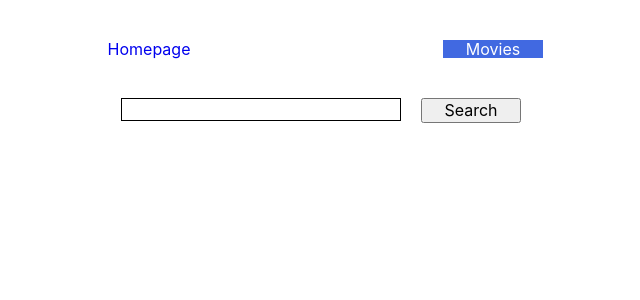
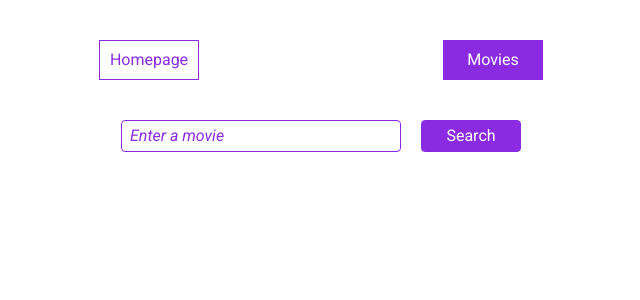
Before and after one commit to malyshkoserhii/goit-react-hw-05-movies, a React (Create React App) app: page /movies in a window 1280 px wide. Shown: the top 300 px of the page, without its empty margins (319-959 px from the left). Built offline with nearby package versions, Linux system fonts and the light colour scheme.

Commit message:
styles have been added

```diff
--- a/public/index.html
+++ b/public/index.html
@@ -24,6 +24,11 @@
       work correctly both with client-side routing and a non-root public URL.
       Learn how to configure a non-root public URL by running `npm run build`.
     -->
+    <link rel="preconnect" href="https://fonts.gstatic.com" />
+    <link
+      href="https://fonts.googleapis.com/css2?family=Roboto:ital,wght@0,400;0,700;1,400&display=swap"
+      rel="stylesheet"
+    />
     <title>MOVIES</title>
   </head>
   <body>
--- a/src/components/MovieCard/MovieCard.js
+++ b/src/components/MovieCard/MovieCard.js
@@ -1,7 +1,7 @@
 import { Link, Route, useRouteMatch } from 'react-router-dom';
 import Cast from '../Cast/Cast';
 import Review from '../Review/Review';
-// import s from './MovieCard.module.css';
+import s from './MovieCard.module.css';
 
 const MovieCard = ({ movie, cast, review }) => {
   const { url } = useRouteMatch();
@@ -11,26 +11,42 @@ const MovieCard = ({ movie, cast, review }) => {
   const poster = movie.poster_path ? posterImage : defaultImage;
 
   return (
-    <div>
-      <img src={poster} alt={movie.title ? movie.title : movie.name} />
-      <p>Title: {movie.title ? movie.title : movie.name}</p>
-      <p>Release: {movie.release_date}</p>
-      <p>
-        Countries:{' '}
+    <section className={s.movieCardSection}>
+      <div className={s.movieCardDescriptionWrapper}>
+        <div className={s.imageDescriptionWrapper}>
+          <img
+            src={poster}
+            alt={movie.title ? movie.title : movie.name}
+            className={s.moviesCardImage}
+          />
+        </div>
+        <div className={s.movieCardDescription}>
+          <h2 className={s.movieCardHeader}>
+            <span className={s.movieCardTitle}>Title:</span>{' '}
+            {movie.title ? movie.title : movie.name}
+          </h2>
+          <p className={s.movieCardDescription}>
+            <span className={s.movieCardTitle}>Release:</span>{' '}
+            {movie.release_date}
+          </p>
+          <p className={s.movieCardDescription}>
+            <span className={s.movieCardTitle}>Countries: </span>
             {movie.production_countries.map(country => (
               <span key={country.iso_3166_1}>{country.name}</span>
             ))}
           </p>
-      <p>
-        Genre:{' '}
+          <p className={s.movieCardDescription}>
+            <span className={s.movieCardTitle}>Genre: </span>
             {movie.genres.map(genre => (
               <span key={genre.id}>
                 <span>{genre.name}</span>
               </span>
             ))}
           </p>
-      <p>Description:</p>
-      <p>{movie.overview}</p>
+          <p className={s.movieCardDescription}>
+            <span className={s.movieCardTitle}>Description:</span>
+          </p>
+          <p className={s.movieCardDescription}>{movie.overview}</p>
 
           <Link to={`${url}/cast`}>Cast</Link>
           <hr />
@@ -43,6 +59,8 @@ const MovieCard = ({ movie, cast, review }) => {
             <Review review={review} />
           </Route>
         </div>
+      </div>
+    </section>
   );
 };
 
--- a/src/components/MovieCard/MovieCard.module.css
+++ b/src/components/MovieCard/MovieCard.module.css
@@ -0,0 +1,57 @@
+.imageDescriptionWrapper {
+  width: 240px;
+}
+
+.moviesCardImage {
+  margin-bottom: 14px;
+}
+
+.movieCardHeader {
+  font-size: var(--mobile-title-font-size);
+  margin-bottom: 18px;
+}
+
+.movieCardTitle {
+  font-weight: bold;
+}
+
+.movieCardDescription {
+  margin-bottom: 8px;
+  font-size: var(--mobile-font-size);
+  line-height: 1.2;
+}
+
+@media screen and (min-width: 768px) {
+  .imageDescriptionWrapper {
+    width: 280px;
+  }
+
+  .movieCardDescription {
+    width: 368px;
+  }
+
+  .movieCardDescriptionWrapper {
+    display: flex;
+    justify-content: space-between;
+  }
+
+  .moviesCardImage {
+    margin-bottom: 0px;
+  }
+}
+
+@media screen and (min-width: 1440px) {
+  .imageDescriptionWrapper {
+    width: 480px;
+    margin-right: 80px;
+  }
+
+  .movieCardDescriptionWrapper {
+    display: flex;
+    justify-content: flex-start;
+  }
+
+  .moviesCardImage {
+    margin-bottom: 0px;
+  }
+}
--- a/src/components/MovieGallery/MovieGallery.js
+++ b/src/components/MovieGallery/MovieGallery.js
@@ -1,48 +1,38 @@
 import { Link, useRouteMatch } from 'react-router-dom';
 import s from './MovieGallery.module.css';
 
-const MovieCard = ({ movie }) => {
+const MovieGallery = ({ movie }) => {
   const { url } = useRouteMatch();
   const backdropImage = `https://image.tmdb.org/t/p/w500${movie.backdrop_path}`;
   const defaultImage =
-    'https://i.dlpng.com/static/png/1330322-minion-concerned-minion-png-400_400_preview.png';
+    'https://college.unc.edu/wp-content/uploads/sites/1224/2020/05/film1.jpg';
   const backdrop = movie.backdrop_path ? backdropImage : defaultImage;
 
   return url === '/' ? (
-    <Link to={`${movie.id}`} className={s.MovieCard}>
-      <>
+    <Link to={`${movie.id}`} className={s.movieGallery}>
+      <section className={s.movieGallerySection}>
         <div className={s.imageWrapper}>
-          <img
-            src={backdrop}
-            alt={movie.title ? movie.title : movie.name}
-            className={
-              movie.backdrop_path ? s.galleryImage : s.defaultGalleryImage
-            }
-          />
+          <img src={backdrop} alt={movie.title ? movie.title : movie.name} />
         </div>
         <p className={s.galleryMovieTitle}>
           {movie.title ? movie.title : movie.name}
         </p>
-      </>
+      </section>
     </Link>
   ) : (
-    <Link to={`${url}/${movie.id}`} className={s.MovieCard}>
+    <Link to={`${url}/${movie.id}`} className={s.movieGallery}>
       <>
-        <div className={s.imageWrapper}>
-          <img
-            src={backdrop}
-            alt={movie.title ? movie.title : movie.name}
-            className={
-              movie.backdrop_path ? s.galleryImage : s.defaultGalleryImage
-            }
-          />
-        </div>
-        <p className={s.galleryMovieTitle}>
-          {movie.title ? movie.title : movie.name}
-        </p>
+        <section className={s.movieGallerySection}>
+          <div className={s.imageWrapper}>
+            <img src={backdrop} alt={movie.title ? movie.title : movie.name} />
+          </div>
+          <p className={s.galleryMovieTitle}>
+            {movie.title ? movie.title : movie.name}
+          </p>
+        </section>
       </>
     </Link>
   );
 };
 
-export default MovieCard;
+export default MovieGallery;
--- a/src/components/MovieGallery/MovieGallery.module.css
+++ b/src/components/MovieGallery/MovieGallery.module.css
@@ -1,3 +1,25 @@
+.movieGallerySection {
+  display: grid;
+  grid-template-columns: repeat(auto-fill, minmax(240px, 1fr));
+  grid-gap: 16px;
+  margin-top: 0;
+  margin-bottom: 0;
+  padding: 20px 0;
+  list-style: none;
+  margin-left: auto;
+  margin-right: auto;
+}
+
+.movieGallery {
+  text-decoration: none;
+  color: var(--main-color);
+  transition: transform 250ms cubic-bezier(0.4, 0, 0.2, 1);
+}
+
+.movieGallery:hover {
+  transform: scale(1.05);
+}
+
 .imageWrapper {
   margin-bottom: 20px;
   width: 240px;
@@ -5,23 +27,19 @@
 }
 
 .galleryMovieTitle {
+  color: var(--second-color);
   padding-bottom: 20px;
-}
-
-.defaultGalleryImage {
-  width: 240px;
-  height: 178px;
-  object-fit: contain;
+  font-size: 20px;
 }
 
 @media screen and (min-width: 768px) {
   .imageWrapper {
-    width: 280px;
+    width: 340px;
   }
 }
 
 @media screen and (min-width: 1440px) {
   .imageWrapper {
-    width: 320px;
+    width: 420px;
   }
 }
--- a/src/components/Navigation/Navigation.module.css
+++ b/src/components/Navigation/Navigation.module.css
@@ -5,13 +5,24 @@
 }
 
 .navLink {
+  font-size: var(--mobile-title-font);
   text-align: center;
   text-decoration: none;
-  width: 100px;
+  width: 90px;
+  line-height: 28px;
+  border: 1px solid var(--main-color);
+  color: var(--main-color);
 }
 
 .activeLink {
   composes: navLink;
   color: rgb(255, 255, 255);
-  background-color: royalblue;
+  background-color: var(--main-color);
 }
+
+@media screen and (min-width: 768px) {
+  .navLink {
+    width: 100px;
+    line-height: 38px;
+  }
+}
--- a/src/components/SearchForm/SearchForm.js
+++ b/src/components/SearchForm/SearchForm.js
@@ -16,7 +16,12 @@ const SearchForm = ({ onChangeForm }) => {
   return (
     <form className={s.searchForm} onSubmit={onFormSubmit}>
       <label htmlFor="searchMovie">
-        <input id="searchMovie" className={s.input} onChange={onInputCahnge} />
+        <input
+          id="searchMovie"
+          className={s.input}
+          placeholder="Enter a movie"
+          onChange={onInputCahnge}
+        />
       </label>
       <button type="submit" className={s.searchButton}>
         Search
--- a/src/components/SearchForm/SearchForm.module.css
+++ b/src/components/SearchForm/SearchForm.module.css
@@ -6,14 +6,31 @@
 }
 
 .input {
-  width: 172px;
+  width: 162px;
+  padding: 4px 8px;
+  line-height: 16px;
   margin: 0 auto;
+  font-size: var(--mobile-font);
   outline: none;
-  border: 1px solid rgb(0, 0, 0);
+  border: 1px solid var(--main-color);
+  border-radius: 4px;
+}
+
+.input::placeholder {
+  font-size: var(--mobile-font-size);
+  font-style: italic;
+  color: var(--main-color);
 }
 
 .searchButton {
-  width: 60px;
+  width: 70px;
+  font-size: var(--mobile-font-size);
+  background-color: var(--main-color);
+  color: rgb(255, 255, 255);
+  border: 1px solid var(--main-color);
+  border-radius: 4px;
+  cursor: pointer;
+  outline: none;
 }
 
 @media screen and (min-width: 768px) {
@@ -24,9 +41,16 @@
 
   .input {
     width: 280px;
+    line-height: 22px;
+    font-size: var(--laptop-font);
+  }
+
+  .input::placeholder {
+    font-size: var(--laptop-font);
   }
 
   .searchButton {
+    font-size: var(--laptop-font);
     width: 100px;
   }
 }
--- a/src/index.css
+++ b/src/index.css
@@ -12,12 +12,23 @@ html {
 
 body {
   margin: 0;
-  font-family: -apple-system, BlinkMacSystemFont, 'Segoe UI', Roboto,
-    Oxygen-Sans, Ubuntu, Cantarell, 'Helvetica Neue', sans-serif;
+  font-family: 'Roboto', sans-serif;
   color: #212121;
   background-color: #fff;
   -webkit-font-smoothing: antialiased;
   -moz-osx-font-smoothing: grayscale;
+}
+
+:root {
+  --main-color: rgb(138, 43, 226);
+  --second-color: rgb(220, 20, 60);
+  --mobile-font-size: 14px;
+  --mobile-nav-font-size: 14px;
+  --mobile-title-font-size: 20px;
+  --laptop-font: 16px;
+  --laptop-title-font-small-size: 24px;
+  --laptop-title-font-large-size: 38px;
+  --laptop-description-font: 14px;
 }
 
 img {
@@ -29,3 +40,12 @@ img {
 p {
   margin: 0;
 }
+
+a {
+  display: block;
+  text-decoration: none;
+}
+
+h2 {
+  margin: 0;
+}
```
Lines whose indentation alone changed are shown as unchanged.
